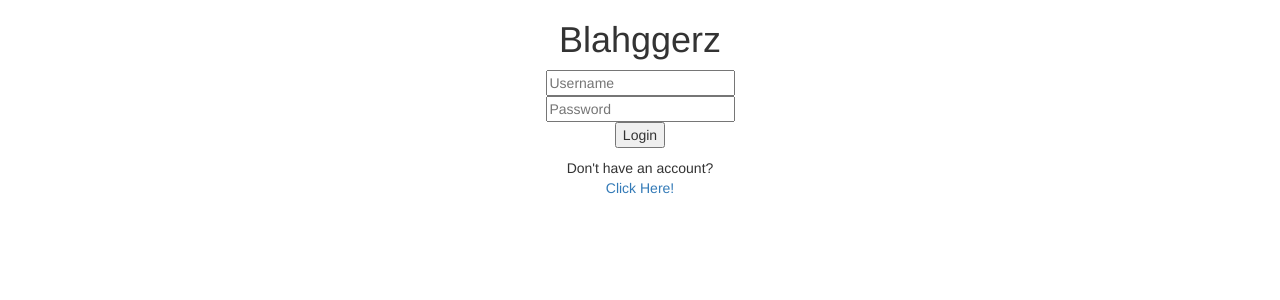
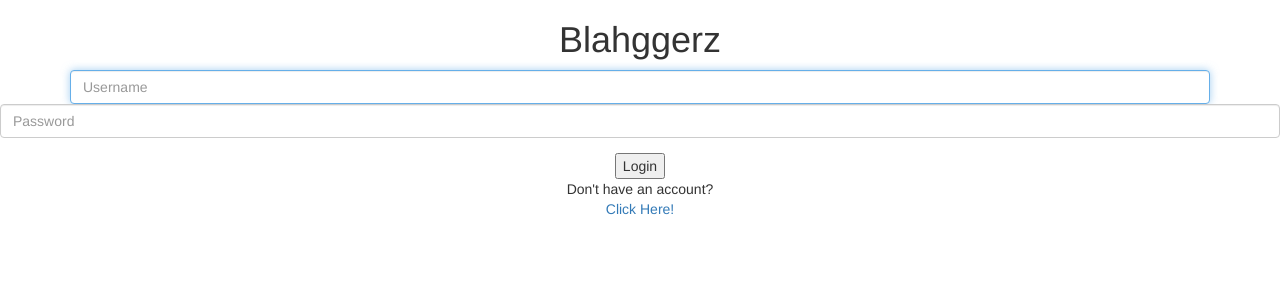
Before and after one commit to hfilosa/blahggerz, a Flask app: page / in a window 1280 px wide. Shown: the top 300 px of the page. Run offline with Flask 2, Linux system fonts and the light colour scheme; parts of the project's set-up code (start-up, migrations or seed data) failed here and were passed over; some libraries are stand-ins or nearby versions.

Commit message:
worked on bootstrap

```diff
--- a/templates/index.html
+++ b/templates/index.html
@@ -8,6 +8,8 @@
   <link rel="stylesheet" href="http://maxcdn.bootstrapcdn.com/bootstrap/3.3.5/css/bootstrap.min.css">
   <script src="https://ajax.googleapis.com/ajax/libs/jquery/1.11.3/jquery.min.js"></script>
   <script src="http://maxcdn.bootstrapcdn.com/bootstrap/3.3.5/js/bootstrap.min.js"></script>
+  <!-- Custom styles for this template -->
+    <link href="signin.css" rel="stylesheet">
 <style>
 body
 {
@@ -25,17 +27,23 @@ body {
 </head>
 
 <body>
-<h1>Blahggerz</h1>
+  <h1>Blahggerz</h1>
+  <p>
 <form method="post">
-<form class="form-signin">
-<input type="text" name="username" placeholder="Username">
-<br>
-<input type="password" name="password" placeholder="Password">
-<p>
+  <div class="container">
+    <form class="form-signin">
+      <label for="username" class="sr-only">Username:</label>
+      <input type="username" name="username" class="form-control" placeholder="Username" required autofocus>
+    </div>
+    <div class="form-group">
+      <label for "password" class="sr-only">Password:</label>
+      <input type="password" name="password" class="form-control" placeholder="Password" required>
+    </div
+    <p>
 <input type="submit" name ="button" value="Login">
 </form>
 Don't have an account?
 <br>
-<a href="http://wayez.koding.io:8000/register">Click Here!</a>
+<a href="localhost:8000/register">Click Here!</a>
 </body>
 </html>
```
Also changed, not shown: posts.db, 2 other files.
